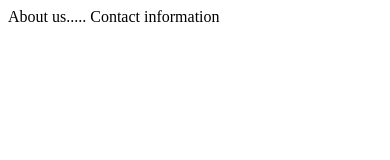
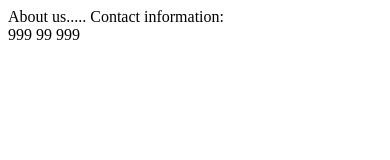
Before and after one commit to LocalHostAS/docpadcontent, a plain HTML site: page about/index.html in a window 390 px wide. Drawn offline with Linux system fonts and the light colour scheme.

Commit message:
Added phone number

```diff
--- a/about/index.html
+++ b/about/index.html
@@ -2,6 +2,7 @@
 <body>
   About us.....
 
-  Contact information
+  Contact information:<br/>
+  999 99 999
 </body>
 </html>
```
